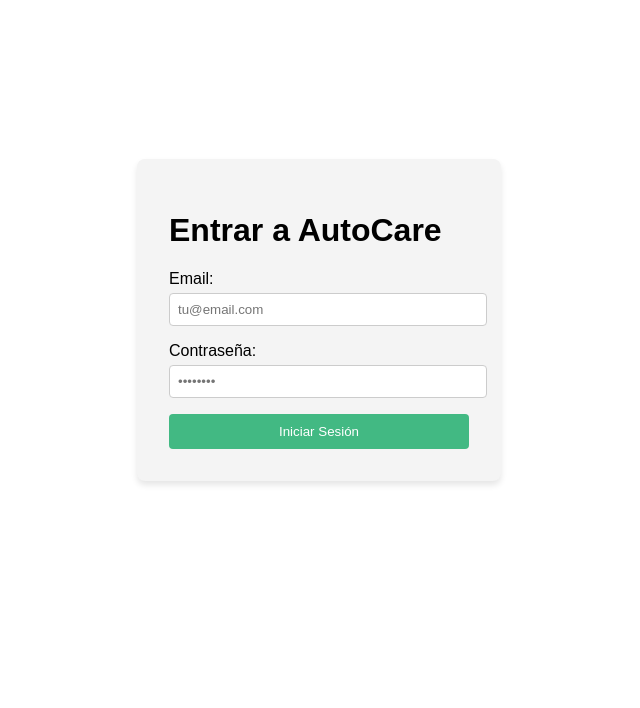
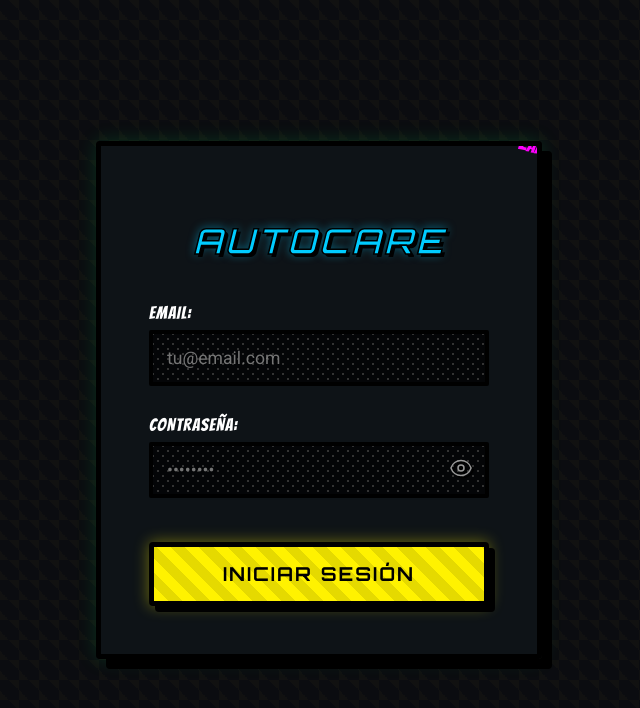
Before and after one commit to Devcodery/Vehiculos-App, a Vue app in the folder frontend/: page /login in a window 1280 px wide. Shown: the top 708 px of the page, without its empty margins (321-961 px from the left). Built offline with nearby package versions, Linux system fonts and the light colour scheme.

Commit message:
feat: agregar estilos y lógica de visualización de contraseña en la vista de inicio de sesión

```diff
--- /dev/null
+++ b/frontend/src/assets/main.css
@@ -0,0 +1,31 @@
+/* src/assets/main.css */
+
+/* 1. Fuentes globales para todo el proyecto */
+@import url('https://fonts.googleapis.com/css2?family=Orbitron:ital,wght@0,700;1,900&family=Bangers&family=Roboto:wght@400;500&display=swap');
+
+/* 2. Variables de color globales */
+:root {
+  --neon-yellow: #fff200;
+  --neon-blue: #00ccff;
+  --neon-pink: #ff00ff;
+  --dark-bg: #0b0c10;
+  --panel-bg: rgba(15, 20, 25, 0.9);
+}
+
+/* 3. Fondo general limpio (Sin URL de imagen) */
+body {
+  margin: 0;
+  background-color: var(--dark-bg);
+  /* Mantenemos solo el patrón de asfalto/fibra sutil con CSS puro */
+  background-image: repeating-linear-gradient(45deg, #111 25%, transparent 25%, transparent 75%, #111 75%, #111);
+  background-size: 20px 20px;
+  background-attachment: fixed;
+  font-family: 'Roboto', sans-serif;
+  color: #fff;
+}
+
+/* 4. Clases "Utilidad" globales */
+.cell-shaded {
+  border: 4px solid #000;
+  box-shadow: 6px 6px 0 #000;
+}
--- a/frontend/src/main.js
+++ b/frontend/src/main.js
@@ -3,6 +3,8 @@ import { createPinia } from 'pinia'
 
 import App from './App.vue'
 import router from './router'
+
+import './assets/main.css'
 
 const app = createApp(App)
 
--- a/frontend/src/views/LoginView.vue
+++ b/frontend/src/views/LoginView.vue
@@ -1,7 +1,7 @@
 <template>
   <div class="login-container">
     <form @submit.prevent="handleLogin" class="login-form">
-      <h1>Entrar a AutoCare</h1>
+      <h1>AutoCare</h1>
 
       <div class="input-group">
         <label>Email:</label>
@@ -10,10 +10,38 @@
 
       <div class="input-group">
         <label>Contraseña:</label>
-        <input v-model="password" type="password" required placeholder="••••••••"/>
+        <div class="password-wrapper">
+          <input
+            v-model="password"
+            :type="showPassword ? 'text' : 'password'"
+            required
+            placeholder="••••••••"
+          />
+
+          <button
+            type="button"
+            class="toggle-btn"
+            @click="showPassword = !showPassword"
+          >
+            <Transition name="icon-fade" mode="out-in">
+              <span :key="showPassword" class="icon-span">
+
+                <svg v-if="showPassword" class="icon-svg" xmlns="http://www.w3.org/2000/svg" fill="none" viewBox="0 0 24 24" stroke-width="1.5" stroke="currentColor">
+                  <path stroke-linecap="round" stroke-linejoin="round" d="M3.98 8.223A10.477 10.477 0 0 0 1.934 12C3.226 16.338 7.244 19.5 12 19.5c.993 0 1.953-.138 2.863-.395M6.228 6.228A10.451 10.451 0 0 1 12 4.5c4.756 0 8.773 3.162 10.065 7.498a10.522 10.522 0 0 1-4.293 5.774M6.228 6.228 3 3m3.228 3.228 3.65 3.65m7.894 7.894L21 21m-3.228-3.228-3.65-3.65m0 0a3 3 0 1 0-4.243-4.243m4.242 4.242L9.88 9.88" />
+                </svg>
+
+                <svg v-else class="icon-svg" xmlns="http://www.w3.org/2000/svg" fill="none" viewBox="0 0 24 24" stroke-width="1.5" stroke="currentColor">
+                  <path stroke-linecap="round" stroke-linejoin="round" d="M2.036 12.322a1.012 1.012 0 0 1 0-.639C3.423 7.51 7.36 4.5 12 4.5c4.638 0 8.573 3.007 9.963 7.178.07.207.07.431 0 .639C20.577 16.49 16.64 19.5 12 19.5c-4.638 0-8.573-3.007-9.963-7.178Z" />
+                  <path stroke-linecap="round" stroke-linejoin="round" d="M15 12a3 3 0 1 1-6 0 3 3 0 0 1 6 0Z" />
+                </svg>
+
+              </span>
+            </Transition>
+          </button>
+        </div>
       </div>
 
-      <button type="submit" :disabled="loading">
+      <button type="submit" class="login-btn" :disabled="loading">
         {{ loading ? 'Entrando...' : 'Iniciar Sesión' }}
       </button>
 
@@ -30,6 +58,7 @@ import { useRouter } from 'vue-router'
 // 1. Variables reactivas (lo que escribes en los cuadros)
 const email = ref('')
 const password = ref('')
+const showPassword = ref(false)
 const loading = ref(false)
 const errorMessage = ref('')
 
@@ -56,44 +85,191 @@ const handleLogin = async () => {
 </script>
 
 <style scoped>
+/* 1. Importamos fuentes de Google: Una muy "Racing" para títulos y otra agresiva de cómic para el resto */
+@import url('https://fonts.googleapis.com/css2?family=Orbitron:ital,wght@0,700;1,900&family=Bangers&family=Roboto:wght@400;500&display=swap');
+
+/* Clase útil global para aplicar el estilo "dibujado a mano" o "cell-shaded" */
+.cell-shaded {
+  border: 4px solid #000;
+  box-shadow: 6px 6px 0 #000;
+}
+
 .login-container {
+  /* Variables de color de nuestro diseño comic-gamberro */
+  --neon-yellow: #fff200;
+  --neon-blue: #00ccff;
+  --neon-pink: #ff00ff;
+  --dark-bg: #0b0c10;
+  --panel-bg: rgba(15, 20, 25, 0.9);
+
   display: flex;
   justify-content: center;
   align-items: center;
-  height: 80vh;
+  height: 100vh; /* Ocupamos toda la pantalla */
+
+  font-family: 'Roboto', sans-serif;
 }
+
 .login-form {
-  background: #f4f4f4;
-  padding: 2rem;
-  border-radius: 8px;
-  box-shadow: 0 4px 6px rgba(0,0,0,0.1);
-  width: 300px;
+  background: var(--panel-bg);
+  padding: 3rem;
+  /* 3. Estilo cell-shaded: Borde grueso y sombra de cómic */
+  border: 5px solid #000;
+  box-shadow: 10px 10px 0 #000, 0 0 20px rgba(0, 255, 102, 0.15);
+  border-radius: 4px;
+  width: 340px;
+  backdrop-filter: blur(8px);
+  /* Esquina de la caja "abollada" con neón */
+  position: relative;
+  overflow: hidden;
 }
+
+.login-form::before {
+  content: "ZAP!";
+  font-family: 'Bangers', cursive;
+  font-size: 1.2rem;
+  color: var(--neon-pink);
+  position: absolute;
+  top: -10px;
+  right: -10px;
+  transform: rotate(15deg);
+}
+
+h1 {
+  /* 4. Tipografía "Racing" itálica de Orbitron con contorno negro */
+  font-family: 'Orbitron', sans-serif;
+  font-style: italic;
+  font-weight: 900;
+  text-transform: uppercase;
+  font-size: 2.2rem;
+  text-align: center;
+  margin-bottom: 2.5rem;
+  letter-spacing: 3px;
+  /* Texto azul brillante con contorno negro */
+  color: var(--neon-blue);
+  -webkit-text-stroke: 1.5px #000; /* Contorno negro para el texto */
+  text-shadow: 3px 3px 0 #000, 0 0 10px rgba(0, 204, 255, 0.6);
+}
+
 .input-group {
-  margin-bottom: 1rem;
+  margin-bottom: 1.8rem;
 }
+
+label {
+  display: block;
+  font-family: 'Bangers', cursive; /* Fuente agresiva de cómic */
+  font-size: 1.1rem;
+  text-transform: uppercase;
+  letter-spacing: 1px;
+  color: #fff;
+  margin-bottom: 8px;
+}
+
 input {
   width: 100%;
-  padding: 8px;
-  margin-top: 5px;
-  border: 1px solid #ccc;
+  padding: 14px;
+  /* Inputs de "metal abollado" con textura de semitono */
+  background: rgba(0, 0, 0, 0.7);
+  background-image: radial-gradient(#333 10%, transparent 11%), radial-gradient(#333 10%, transparent 11%);
+  background-size: 10px 10px;
+  background-position: 0 0, 5px 5px;
+  border: 4px solid #000; /* Estilo cell-shaded */
+  border-radius: 2px;
+  color: #fff;
+  font-size: 1.1rem;
+  font-family: 'Roboto', sans-serif;
+  outline: none;
+  transition: all 0.2s ease;
+  box-sizing: border-box;
+}
+
+/* 5. Efecto al hacer clic en un input: Se enciende en neón rosa */
+input:focus {
+  border-color: var(--neon-pink);
+  box-shadow: 0 0 10px rgba(255, 0, 255, 0.5);
+}
+
+.password-wrapper {
+  position: relative;
+  display: flex;
+  align-items: center;
+}
+
+.password-wrapper input {
+  padding-right: 50px;
+}
+
+.toggle-btn {
+  position: absolute;
+  right: 10px;
+  background: none;
+  border: none;
+  cursor: pointer;
+  z-index: 10;
+  display: flex;
+  align-items: center;
+  justify-content: center;
+}
+
+/* Adaptamos los iconos SVG para que se vean bien y más "sucios" */
+.icon-svg {
+  width: 24px;
+  height: 24px;
+  color: #999;
+  transition: color 0.3s ease;
+  filter: drop-shadow(2px 2px 0 #000);
+}
+
+.toggle-btn:hover .icon-svg {
+  color: var(--neon-blue); /* Brilla en azul al pasar el ratón */
+}
+
+/* 6. El botón de Iniciar Sesión estilo Explosión */
+.login-btn {
+  width: 100%;
+  padding: 15px;
+  margin-top: 15px;
+  background-color: var(--neon-yellow);
+  background-image:
+    repeating-linear-gradient(45deg, transparent, transparent 10px, rgba(0,0,0,0.1) 10px, rgba(0,0,0,0.1) 20px);
+  color: #000;
+  font-family: 'Orbitron', sans-serif;
+  font-weight: 900;
+  font-size: 1.2rem;
+  text-transform: uppercase;
+  letter-spacing: 2px;
+  /* Estilo cell-shaded agresivo */
+  border: 5px solid #000;
   border-radius: 4px;
+  box-shadow: 6px 6px 0 #000, 0 0 15px rgba(255, 242, 0, 0.4);
+  cursor: pointer;
+  transition: all 0.3s ease;
 }
-button {
-  width: 100%;
-  padding: 10px;
-  background-color: #42b983;
-  color: white;
-  border: none;
-  border-radius: 4px;
-  cursor: pointer;
+
+.login-btn:hover:not(:disabled) {
+  transform: translate(-3px, -3px); /* Hace un pequeño gesto de "salto" de viñeta */
+  box-shadow: 9px 9px 0 #000, 0 0 25px rgba(255, 242, 0, 0.7);
 }
-button:disabled {
-  background-color: #ccc;
+
+.login-btn:disabled {
+  background: #333;
+  color: #666;
+  border-color: #666;
+  box-shadow: none;
+  cursor: not-allowed;
 }
+
 .error {
-  color: red;
-  font-size: 0.9rem;
-  margin-top: 10px;
+  font-family: 'Bangers', cursive;
+  color: #ff3366; /* Un rojo neón para los errores */
+  text-align: center;
+  font-size: 1.1rem;
+  margin-top: 20px;
+  text-shadow: 3px 3px 0 #000;
 }
+
+/* Mantén las clases de transición de los iconos que hicimos antes */
+.icon-span { display: inline-block; }
+.icon-fade-enter-active, .icon-fade-leave-active { transition: opacity 0.3s ease, transform 0.3s ease; }
+.icon-fade-enter-from, .icon-fade-leave-to { opacity: 0; transform: rotate(-180deg) scale(0.5); }
 </style>
```
